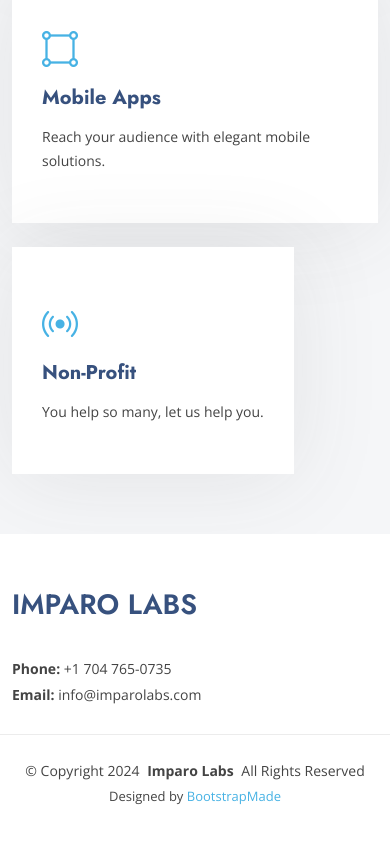
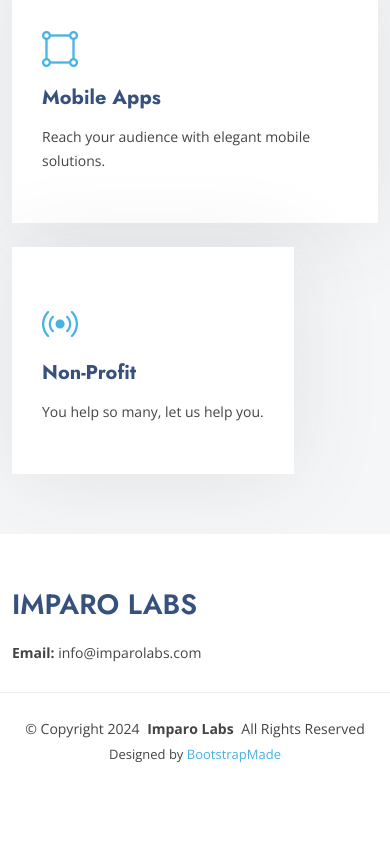
Before and after one commit to Imparo-Labs/website, a plain HTML site: page index.html in a window 390 px wide. Shown: the part 2356-3200 px from the top of the page. Drawn offline with nearby package versions, Linux system fonts and the light colour scheme.

Commit message:
removed phone

```diff
--- a/index.html
+++ b/index.html
@@ -236,7 +236,6 @@
             <span class="sitename">Imparo Labs</span>
           </a>
           <div class="footer-contact pt-3">
-            <p class="mt-3"><strong>Phone:</strong> <span>+1 704 765-0735</span></p>
             <p><strong>Email:</strong> <span>info@imparolabs.com</span></p>
           </div>
         </div>
```
